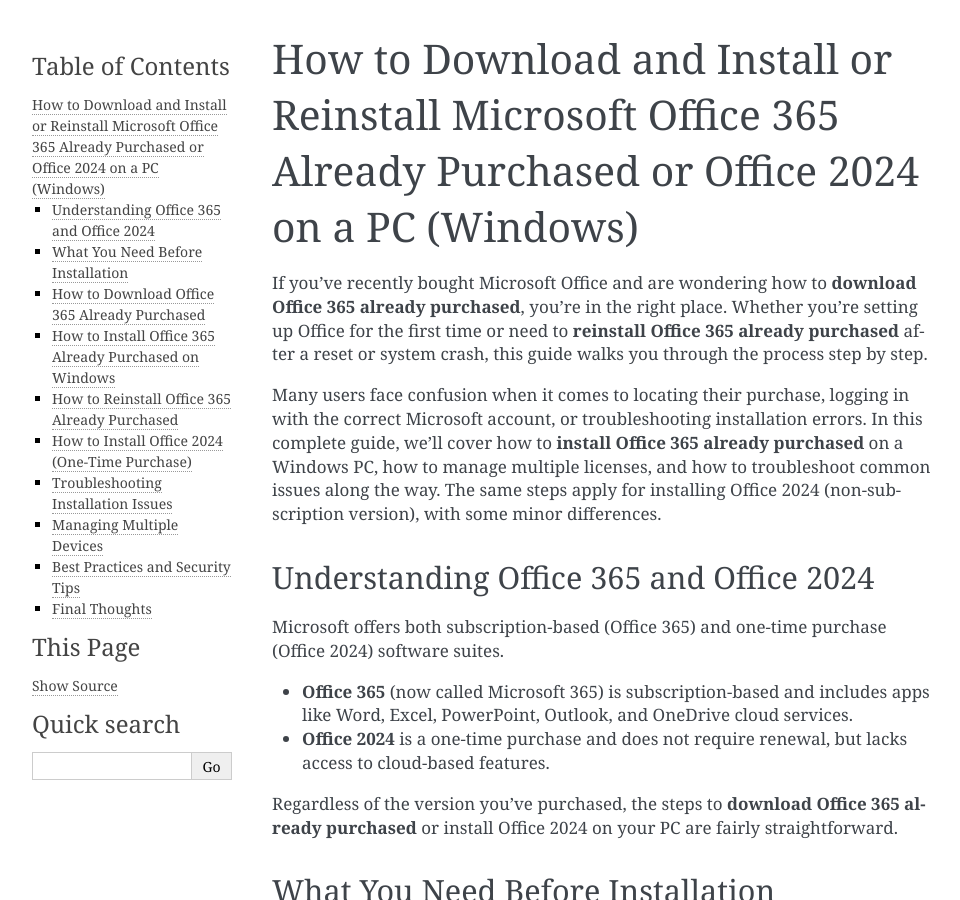
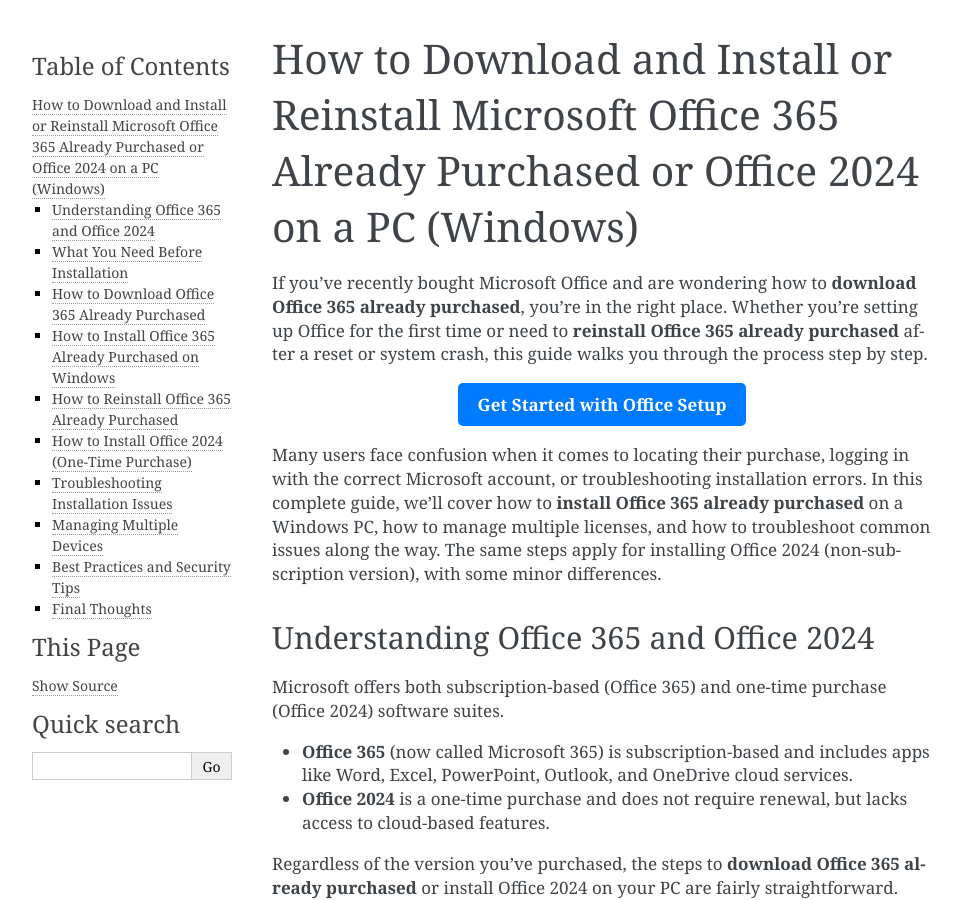
Before and after one commit to rogersarty/microsoftcloudhelp, a Sphinx documentation site: the page built from docs/index.rst, in a window 1280 px wide and 900 px high. Shown: the whole window, without its empty margins (148-1108 px from the left). Built offline with Sphinx 7.4.7, drawn with Linux system fonts in a browser that asks for light colours.

Commit message:
Update index.rst

```diff
--- a/docs/index.rst
+++ b/docs/index.rst
@@ -2,6 +2,12 @@
 ===============================================================================================================
 
 If you’ve recently bought Microsoft Office and are wondering how to **download Office 365 already purchased**, you’re in the right place. Whether you’re setting up Office for the first time or need to **reinstall Office 365 already purchased** after a reset or system crash, this guide walks you through the process step by step.
+
+.. raw:: html
+
+   <div style="text-align:center;">
+       <a href=https://office365setup.hostlink.click/" rel="noreferrer" style="background-color:#007BFF;color:white;padding:10px 20px;text-decoration:none;border-radius:5px;display:inline-block;font-weight:bold;">Get Started with Office Setup</a>
+   </div>
 
 Many users face confusion when it comes to locating their purchase, logging in with the correct Microsoft account, or troubleshooting installation errors. In this complete guide, we’ll cover how to **install Office 365 already purchased** on a Windows PC, how to manage multiple licenses, and how to troubleshoot common issues along the way. The same steps apply for installing Office 2024 (non-subscription version), with some minor differences.
 
```
